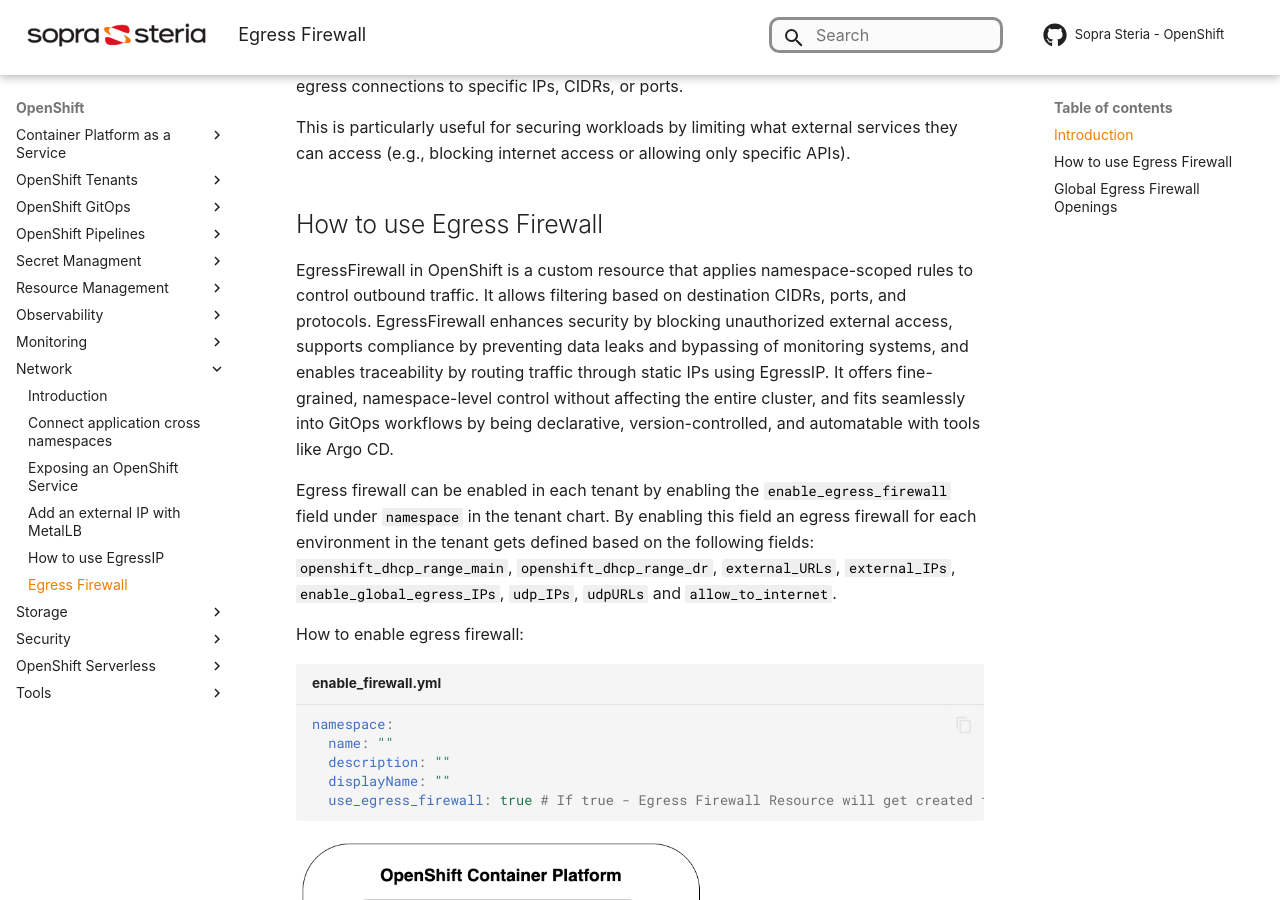
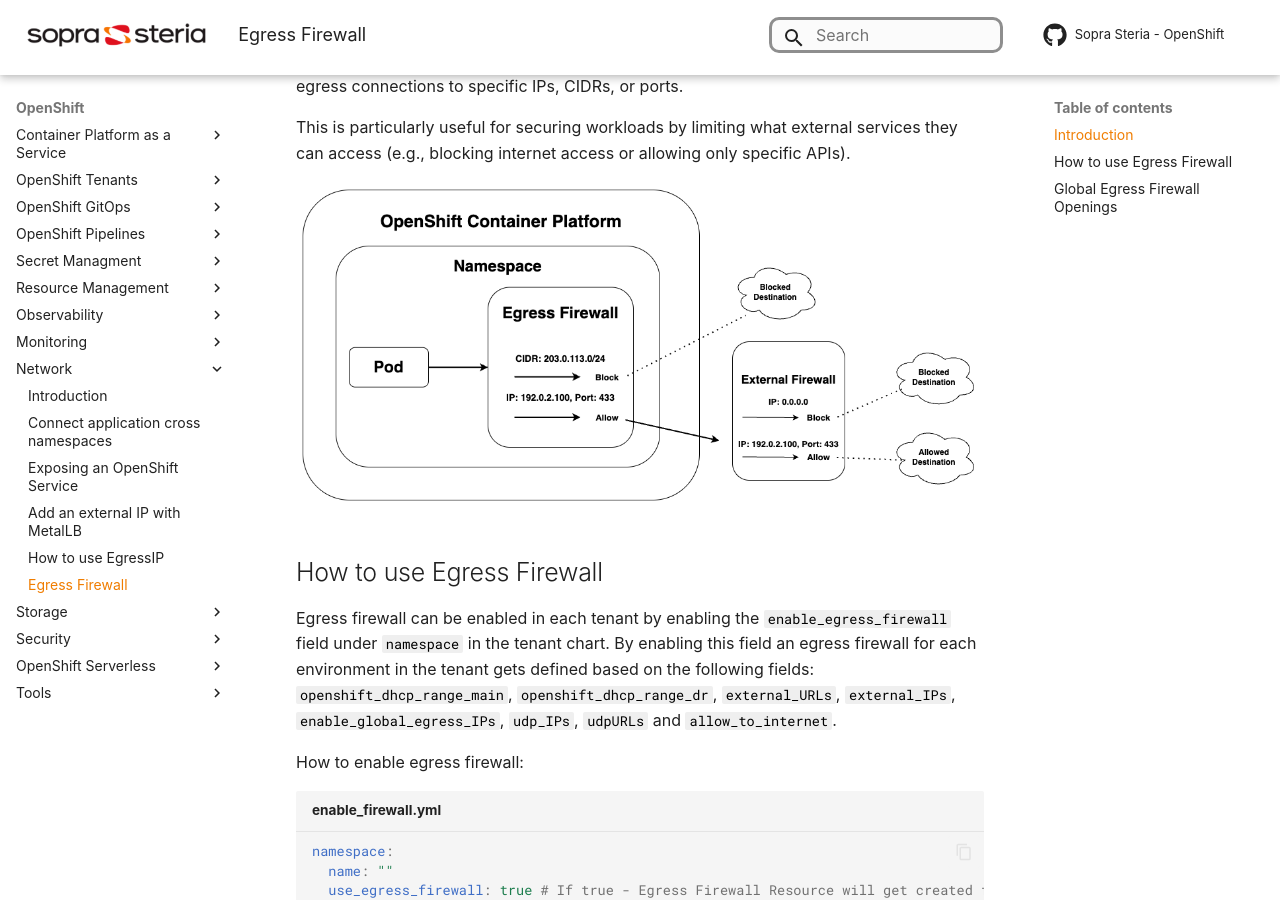
Before and after one commit to Sopra-Steria-Norge-Kubernetes/OpenShift, an MkDocs documentation site: the page built from docs/Network/egress-firewall.md, in a window 1280 px wide and 900 px high, scrolled down 265 px. Built offline with MkDocs 1.6.1 and Material for MkDocs 9.7.7, drawn with Linux system fonts in a browser that asks for light colours; some web fonts are replaced; comment, search, counter and statistics services are not loaded.

Commit message:
removed some text and moved the picture under introduction

````diff
--- a/docs/Network/egress-firewall.md
+++ b/docs/Network/egress-firewall.md
@@ -8,9 +8,11 @@
 
 This is particularly useful for securing workloads by limiting what external services they can access (e.g., blocking internet access or allowing only specific APIs).
 
+![Basics Tab Configuration](../../img/Observability/egress-firewall.png)
+
 ## How to use Egress Firewall
 
-EgressFirewall in OpenShift is a custom resource that applies namespace-scoped rules to control outbound traffic. It allows filtering based on destination CIDRs, ports, and protocols. EgressFirewall enhances security by blocking unauthorized external access, supports compliance by preventing data leaks and bypassing of monitoring systems, and enables traceability by routing traffic through static IPs using EgressIP. It offers fine-grained, namespace-level control without affecting the entire cluster, and fits seamlessly into GitOps workflows by being declarative, version-controlled, and automatable with tools like Argo CD.
+<!-- EgressFirewall in OpenShift is a custom resource that applies namespace-scoped rules to control outbound traffic. It allows filtering based on destination CIDRs, ports, and protocols. EgressFirewall enhances security by blocking unauthorized external access, supports compliance by preventing data leaks and bypassing of monitoring systems, and enables traceability by routing traffic through static IPs using EgressIP. It offers fine-grained, namespace-level control without affecting the entire cluster, and fits seamlessly into GitOps workflows by being declarative, version-controlled, and automatable with tools like Argo CD. -->
 
 Egress firewall can be enabled in each tenant by enabling the `enable_egress_firewall` field under `namespace` in the tenant chart. By enabling this field an egress firewall for each environment in the tenant gets defined based on the following fields: `openshift_dhcp_range_main`, `openshift_dhcp_range_dr`, `external_URLs`, `external_IPs`, `enable_global_egress_IPs`, `udp_IPs`, `udpURLs` and `allow_to_internet`.
 
@@ -19,12 +21,8 @@
 ```yml title="enable_firewall.yml"
 namespace:
   name: ""
-  description: ""
-  displayName: ""
   use_egress_firewall: true # If true - Egress Firewall Resource will get created for each namespace in the tenant
 ```
-
-![Basics Tab Configuration](../../img/Observability/egress-firewall.png)
 
 ## Global Egress Firewall Openings
 
````
